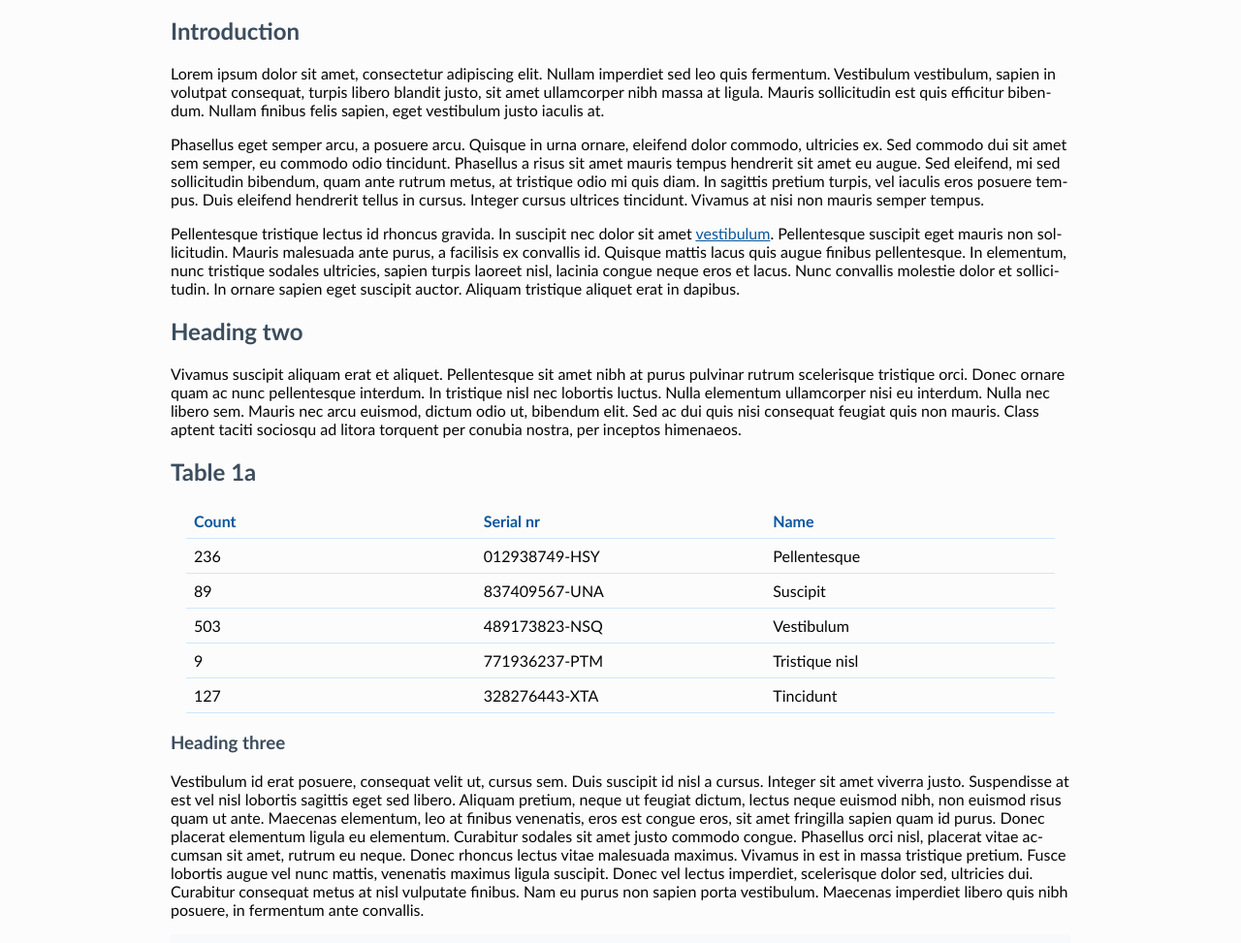
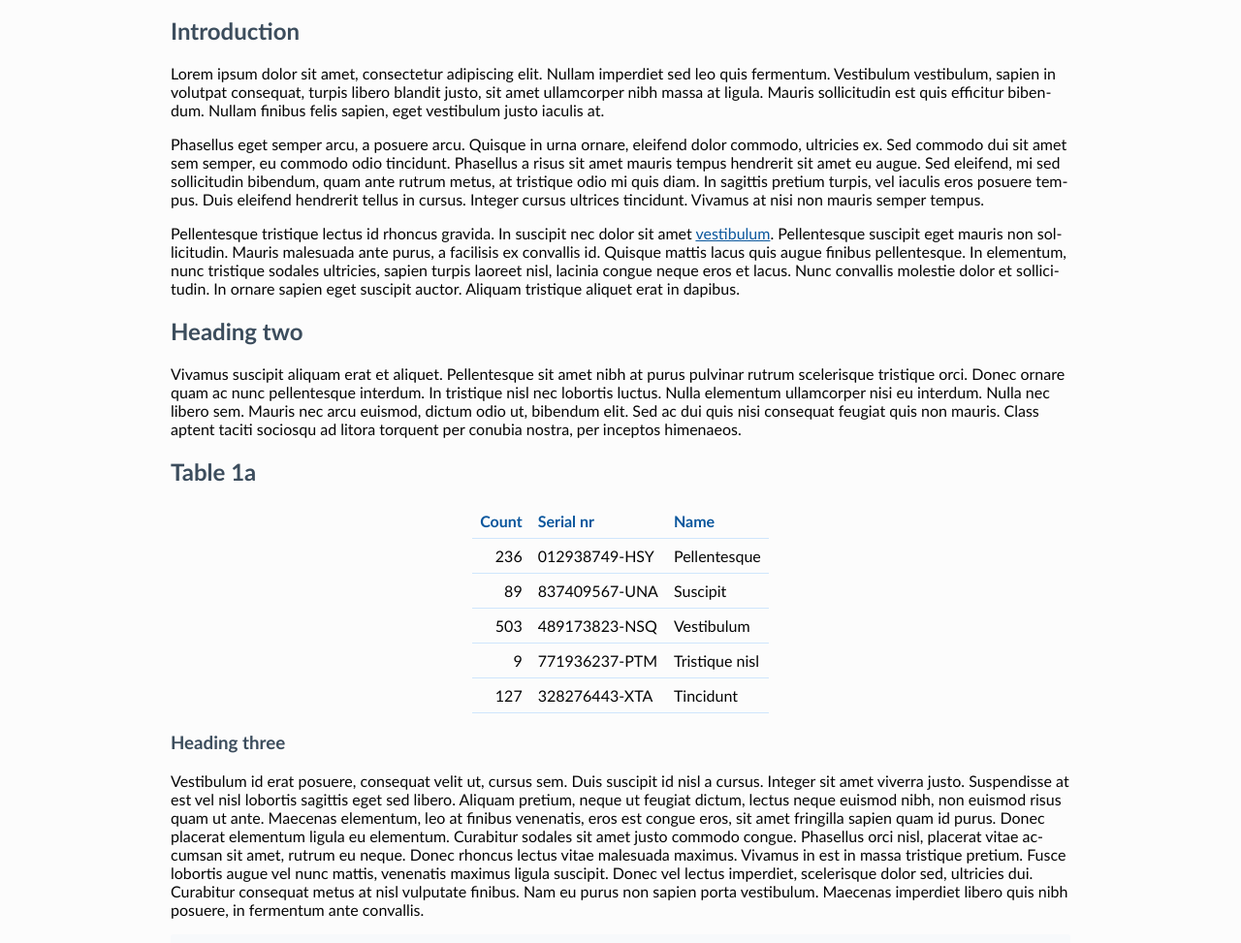
Before and after one commit to edwinm/spiceup, a website: page index.html in a window 1280 px wide. Shown: the part 124-1097 px from the top of the page at 97% size. Drawn offline with Linux system fonts and the light colour scheme.

Commit message:
Improved table

```diff
--- a/index.html
+++ b/index.html
@@ -38,27 +38,27 @@
             </thead>
             <tbody>
                 <tr>
-                    <td>236</td>
+                    <td align="right">236</td>
                     <td>012938749-HSY</td>
                     <td>Pellentesque</td>
                 </tr>
                 <tr>
-                    <td>89</td>
+                    <td align="right">89</td>
                     <td>837409567-UNA</td>
                     <td>Suscipit</td>
                 </tr>
                 <tr>
-                    <td>503</td>
+                    <td align="right">503</td>
                     <td>489173823-NSQ</td>
                     <td>Vestibulum</td>
                 </tr>
                 <tr>
-                    <td>9</td>
+                    <td align="right">9</td>
                     <td>771936237-PTM</td>
                     <td>Tristique nisl</td>
                 </tr>
                 <tr>
-                    <td>127</td>
+                    <td align="right">127</td>
                     <td>328276443-XTA</td>
                     <td>Tincidunt</td>
                 </tr>
--- a/style.css
+++ b/style.css
@@ -100,12 +100,11 @@ footer li:first-child::before {
 table {
 	table-layout: fixed;
 	border-collapse: collapse;
-    width: 100%;
+    margin: 0 auto;
 }
 @media (min-width: 40rem) {
     table {
-        width: calc(100% - 2rem);
-        margin: 0 1rem;
+        margin: 0 auto;
     }
 }
 
```
